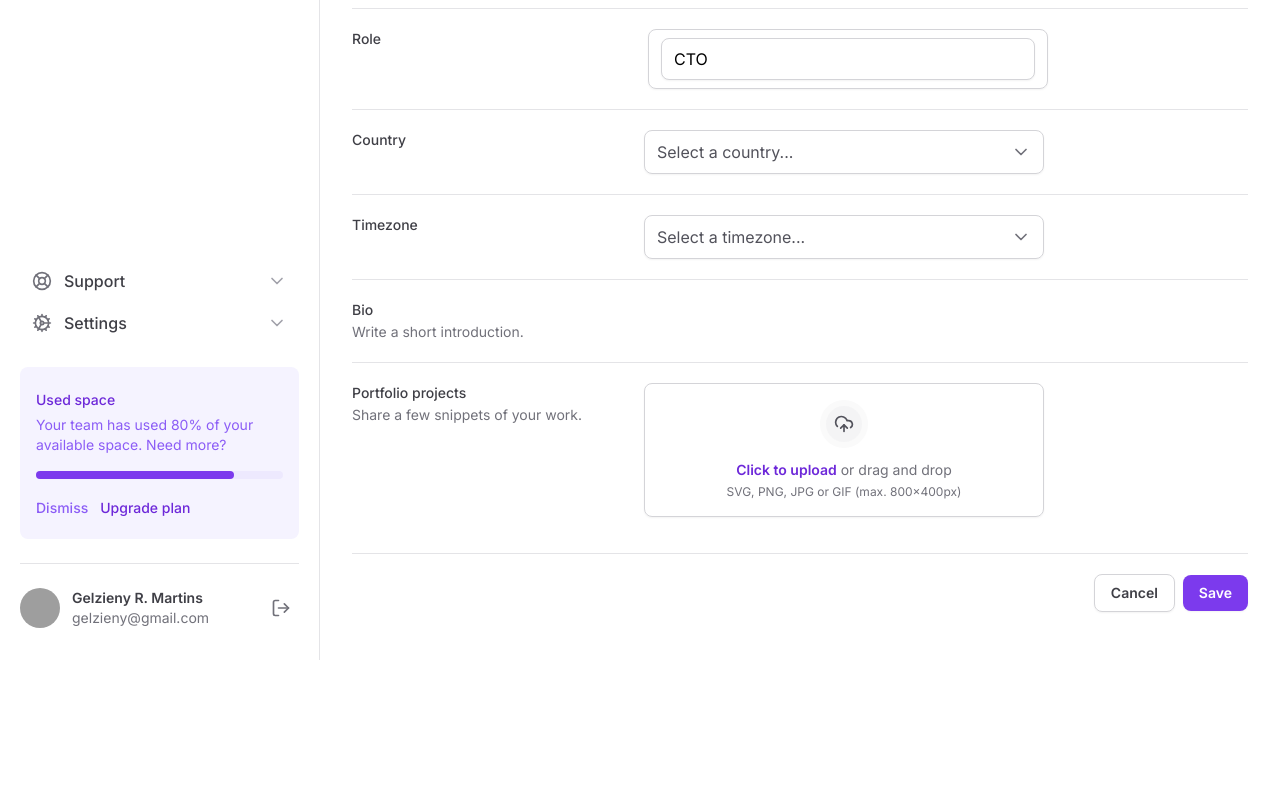
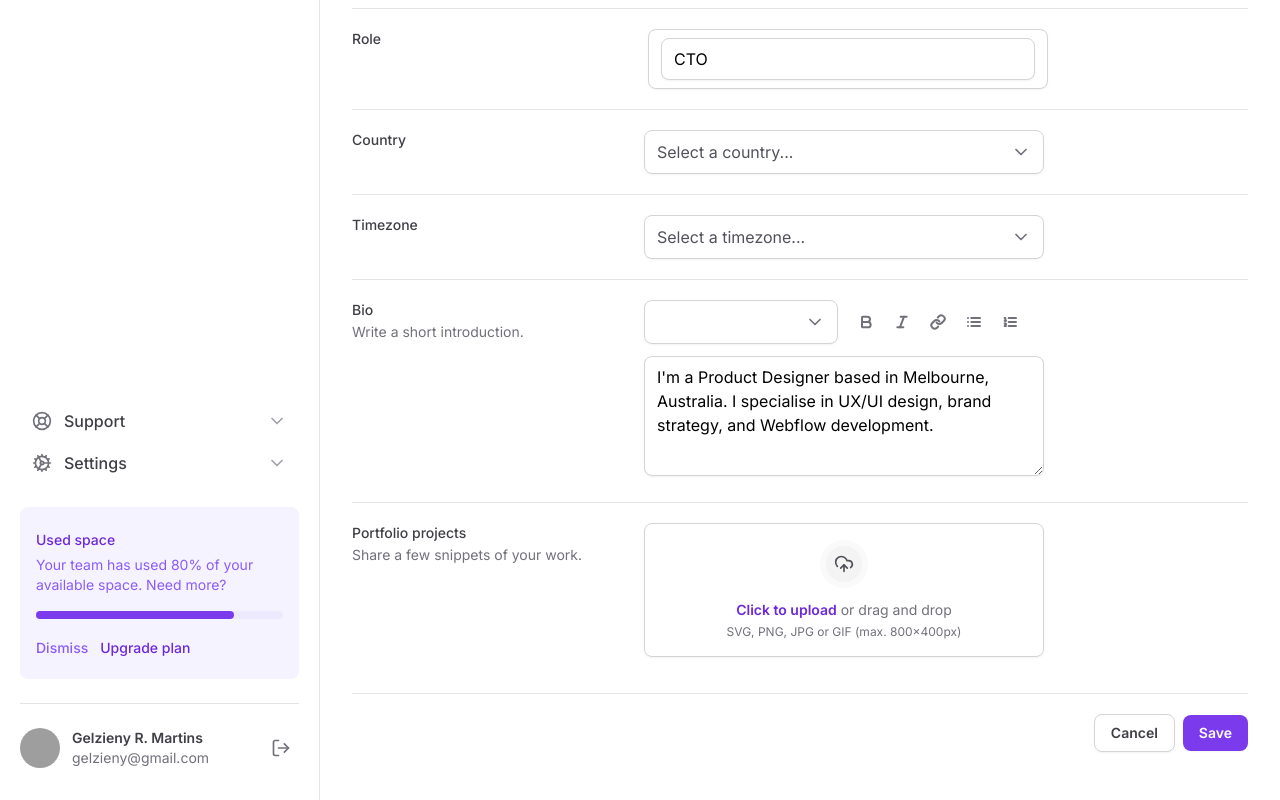
Before and after one commit to Gelzieny/tailwind-next, a Next.js app: page / in a window 1280 px wide. Shown: the part 598-1398 px from the top of the page. Before the commit the page ends 1258 px from the top, so only its background shows below. Built offline with nearby package versions, Linux system fonts and the light colour scheme; grey boxes are pictures that could not be loaded.

Commit message:
Input de Biografia

```diff
--- a/src/app/page.tsx
+++ b/src/app/page.tsx
@@ -1,9 +1,10 @@
 import { SettingsTabs } from '@/components/SettingsTabs'
 import * as Input from '@/components/Input'
 import * as FileInput from '@/components/Form/FileInput'
-import { Mail } from 'lucide-react'
+import { Bold, Italic, Link, List, ListOrdered, Mail } from 'lucide-react'
 import { SelectItem } from '@/components/Form/Select/SelectItem'
 import { Select } from '@/components/Form/Select'
+import { Textarea } from '@/components/Form/Textarea'
 
 export default function Home() {
   return (
@@ -133,7 +134,57 @@
                 Write a short introduction.
               </span>
             </label>
-            <div />
+            <div className="space-y-3">
+              <div className="grid grid-cols-2 gap-3">
+                <Select placeholder="" defaultValue="normal">
+                  <SelectItem
+                    value="normal"
+                    defaultChecked
+                    text="Normal Text"
+                  />
+                  <SelectItem value="md" text="Markdown" />
+                </Select>
+                <div className="flex items-center gap-1">
+                  <button
+                    type="button"
+                    className="rounded-md p-2 hover:bg-zinc-50"
+                  >
+                    <Bold className="h-4 w-4 text-zinc-500" strokeWidth={3} />
+                  </button>
+                  <button
+                    type="button"
+                    className="rounded-md p-2 hover:bg-zinc-50"
+                  >
+                    <Italic className="h-4 w-4 text-zinc-500" strokeWidth={3} />
+                  </button>
+                  <button
+                    type="button"
+                    className="rounded-md p-2 hover:bg-zinc-50"
+                  >
+                    <Link className="h-4 w-4 text-zinc-500" strokeWidth={3} />
+                  </button>
+                  <button
+                    type="button"
+                    className="rounded-md p-2 hover:bg-zinc-50"
+                  >
+                    <List className="h-4 w-4 text-zinc-500" strokeWidth={3} />
+                  </button>
+                  <button
+                    type="button"
+                    className="rounded-md p-2 hover:bg-zinc-50"
+                  >
+                    <ListOrdered
+                      className="h-4 w-4 text-zinc-500"
+                      strokeWidth={3}
+                    />
+                  </button>
+                </div>
+              </div>
+              <Textarea
+                id="bio"
+                defaultValue="I'm a Product Designer based in Melbourne, Australia. I specialise in UX/UI design, brand strategy, and Webflow development."
+              />
+            </div>
           </div>
           <div className="grid grid-cols-form gap-3 pt-5">
             <label
--- a/src/components/Form/Select/index.tsx
+++ b/src/components/Form/Select/index.tsx
@@ -3,14 +3,14 @@
 import { ChevronDown } from 'lucide-react'
 import type { ReactNode } from 'react'
 
-export interface SelectProps {
+export interface SelectProps extends SelectPrimitive.SelectProps {
   children: ReactNode
   placeholder: string
 }
 
-export function Select({ children, placeholder }: SelectProps) {
+export function Select({ children, placeholder, ...props }: SelectProps) {
   return (
-    <SelectPrimitive.Root>
+    <SelectPrimitive.Root {...props}>
       <SelectPrimitive.Trigger className="flex h-11 w-full items-center justify-between gap-2 rounded-lg border border-zinc-300 px-3 py-2 shadow-sm data-[placeholder]:text-zinc-600">
         <SelectPrimitive.Value
           placeholder={placeholder}
@@ -25,7 +25,7 @@
           side="bottom"
           position="popper"
           sideOffset={8}
-          className="z-10 w-[--radix-select-trigger-width] overflow-hidden rounded-lg border border-zinc-200 bg-white"
+          className="z-10 w-[--radix-select-trigger-width] overflow-hidden rounded-lg border border-zinc-200 bg-white shadow-sm"
         >
           <SelectPrimitive.Viewport>{children}</SelectPrimitive.Viewport>
         </SelectPrimitive.Content>
--- /dev/null
+++ b/src/components/Form/Textarea/index.tsx
@@ -0,0 +1,12 @@
+import type { ComponentProps } from 'react'
+
+export type TextareaProps = ComponentProps<'textarea'>
+
+export function Textarea(props: TextareaProps) {
+  return (
+    <textarea
+      className="min-h-[120px] w-full resize-y rounded-lg border border-zinc-300 px-3 py-2 shadow-sm"
+      {...props}
+    />
+  )
+}
```
